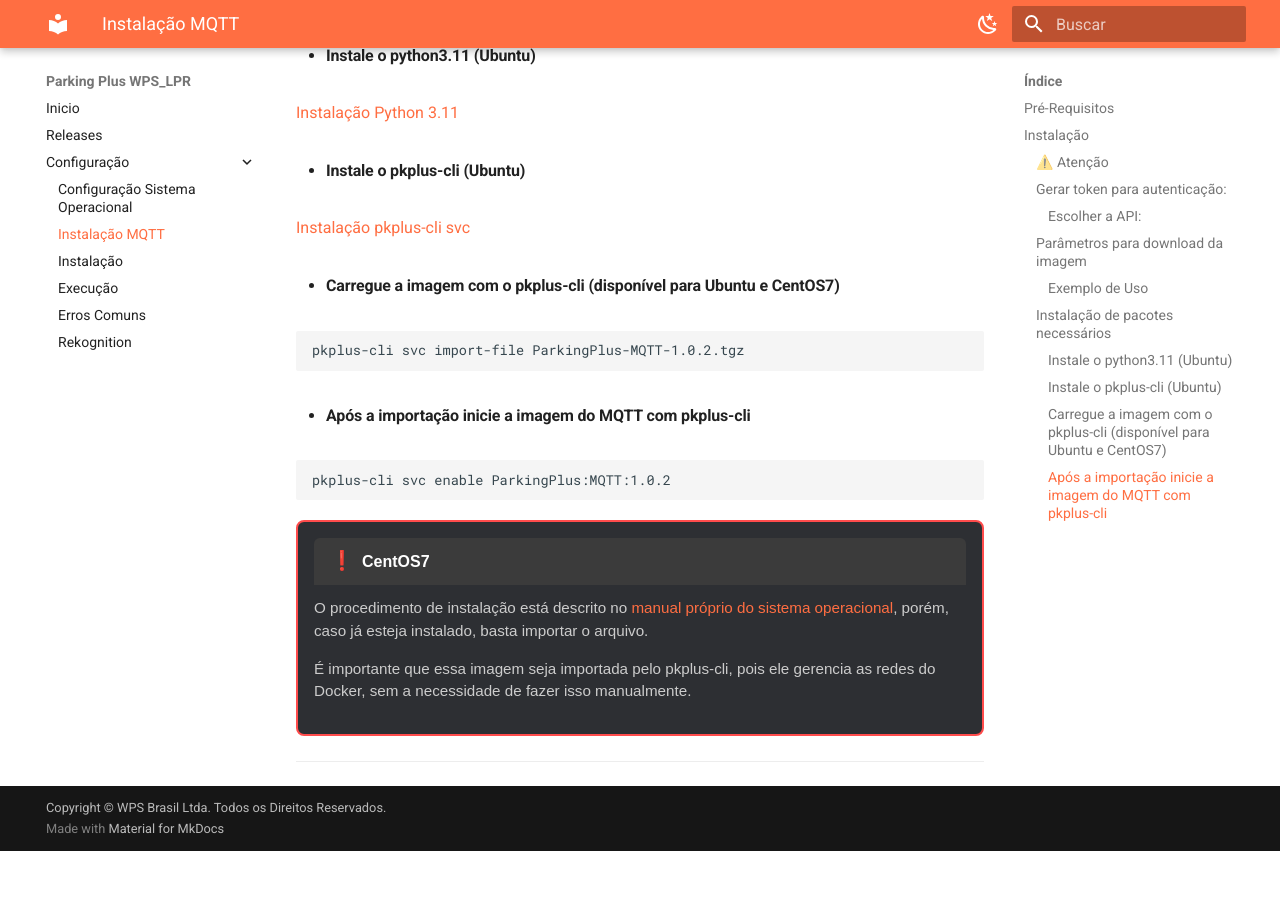
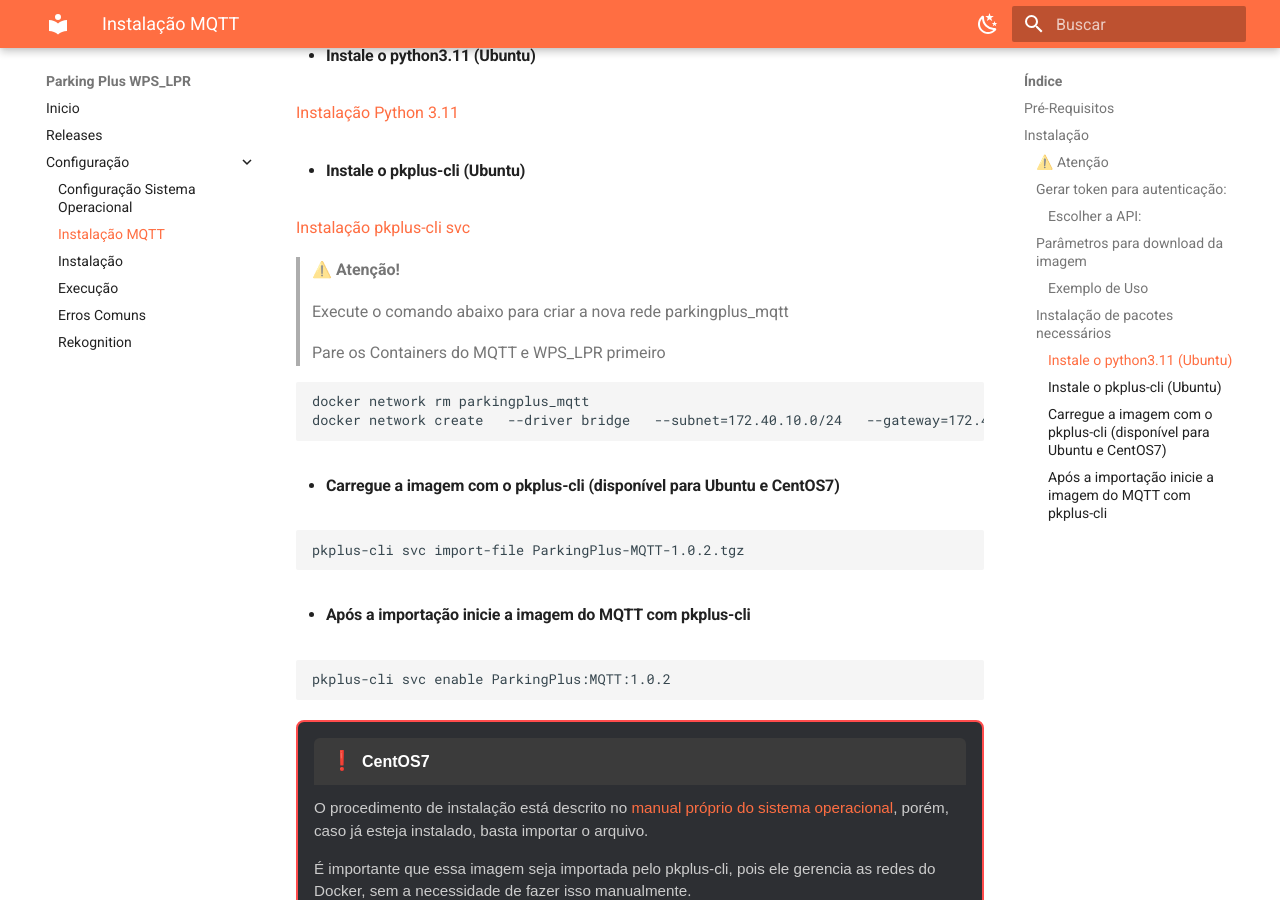
Before and after one commit to victorhjk/manual_wps_lpr, an MkDocs documentation site: the page built from docs/instalacao_mqtt.md, in a window 1280 px wide and 900 px high, scrolled down 1683 px. Built offline with MkDocs 1.6.1 and Material for MkDocs 9.7.7, drawn with Linux system fonts in a browser that asks for light colours; the version menu is left out; before the commit the page ends 2534 px from its top, so only the background shows below that.

Commit message:
Update Manual

````diff
--- a/docs/instalacao_mqtt.md
+++ b/docs/instalacao_mqtt.md
@@ -69,7 +69,16 @@
 
 [Instalação pkplus-cli svc](instalacao.md#instale-o-pkplus-cli-ubuntu)
 
+> ⚠️ **Atenção!**
+>
+> Execute o comando abaixo para criar a nova rede parkingplus_mqtt
+>
+> Pare os Containers do MQTT e WPS_LPR primeiro
 
+```bash
+docker network rm parkingplus_mqtt
+docker network create   --driver bridge   --subnet=172.40.10.0/24   --gateway=172.40.10.1   parkingplus_mqtt
+```
 
 * #### Carregue a imagem com o pkplus-cli (disponível para Ubuntu e CentOS7)
 ```bash
````
Also changed, not shown: 4 other files.
